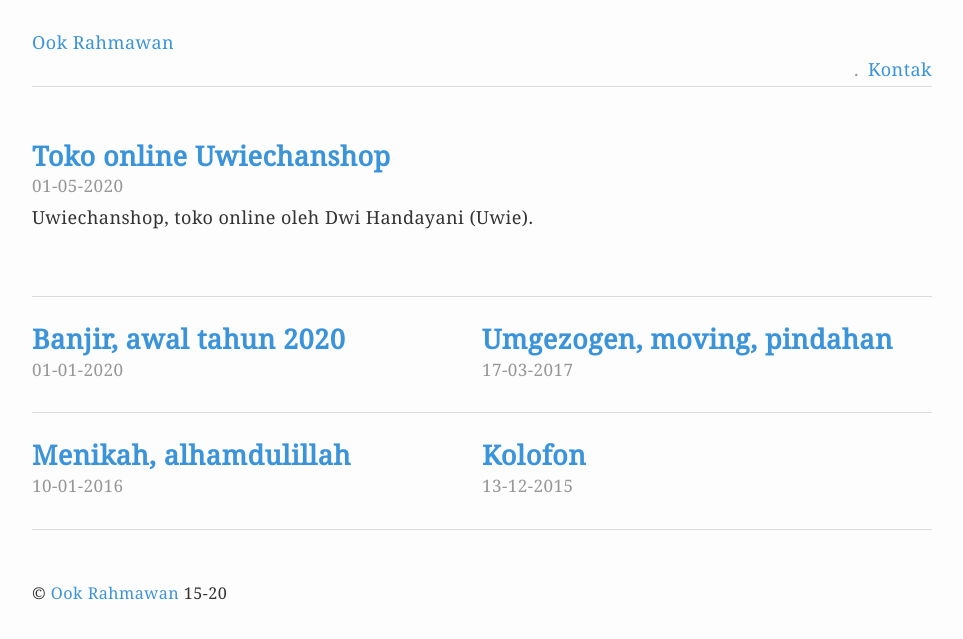
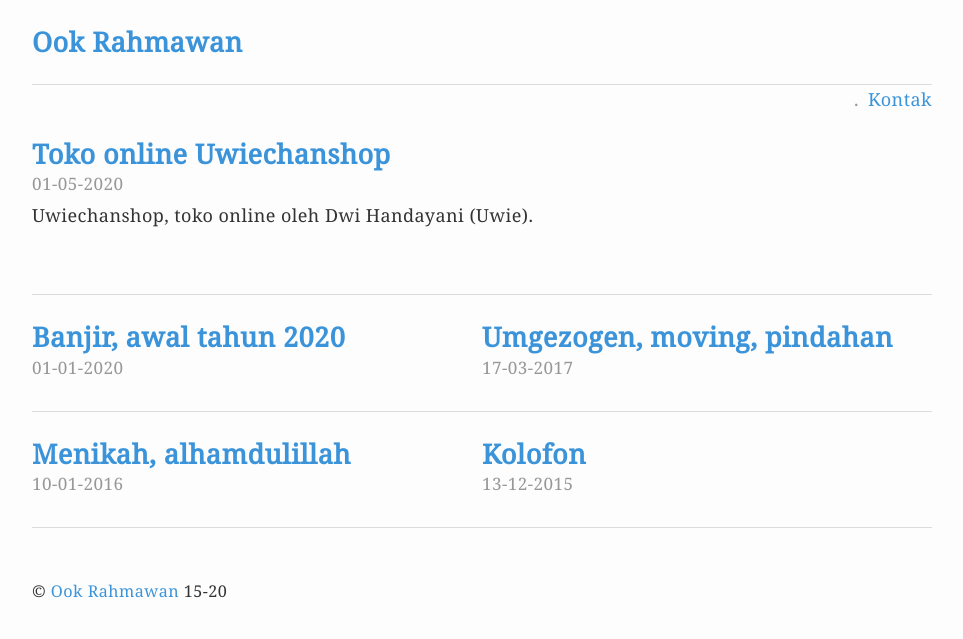
Before and after one commit to krhmwn/krhmwn.github.io, a Jekyll site: the page built from index.html, in a window 1280 px wide. Shown: the top 639 px of the page, without its empty margins (158-1121 px from the left). Built offline with Jekyll 4.4.1, drawn with Linux system fonts in a browser that asks for light colours.

Commit message:
Update v.5.5.165

```diff
--- a/index.html
+++ b/index.html
@@ -3,7 +3,7 @@
 title: null
 ---
 
-<header><a href="/">{{ site.name }}</a><nav class="menu"><ul><li><a href="mailto:ookrahmawan@mail.ru">Kontak</a></li></ul></nav></header>
+<header><h1><a href="/">{{ site.name }}</a></h1><nav class="menu"><ul><li><a href="mailto:ookrahmawan@mail.ru">Kontak</a></li></ul></nav></header>
 {% for post in site.posts limit:1 %}<article>
 <h1><a href="{{ post.url }}">{{ post.title }}</a></h1>
 <time datetime="{{ post.date | date: '%Y-%m-%d' }}">{{ post.date | date: "%d-%m-%Y" }}</time>
```
